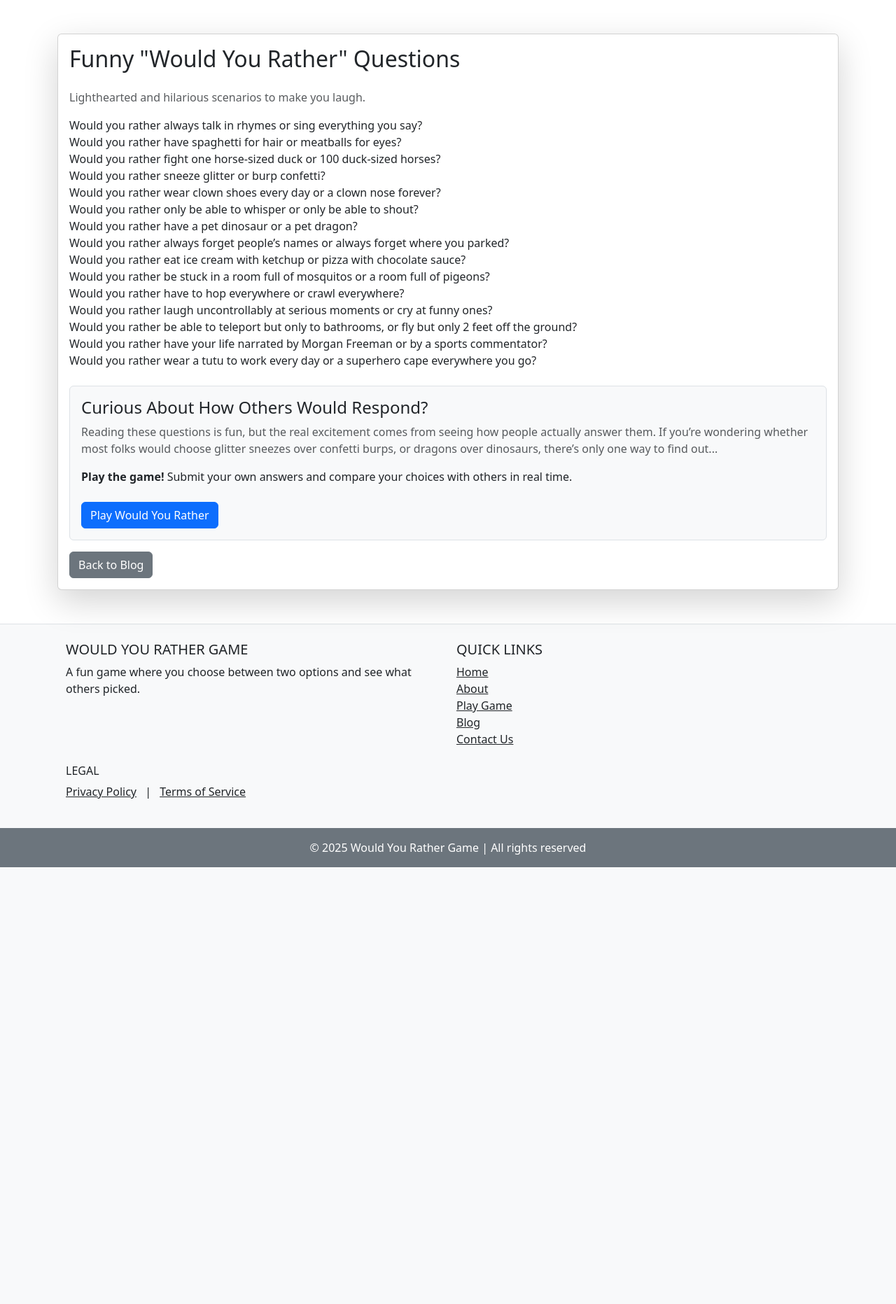
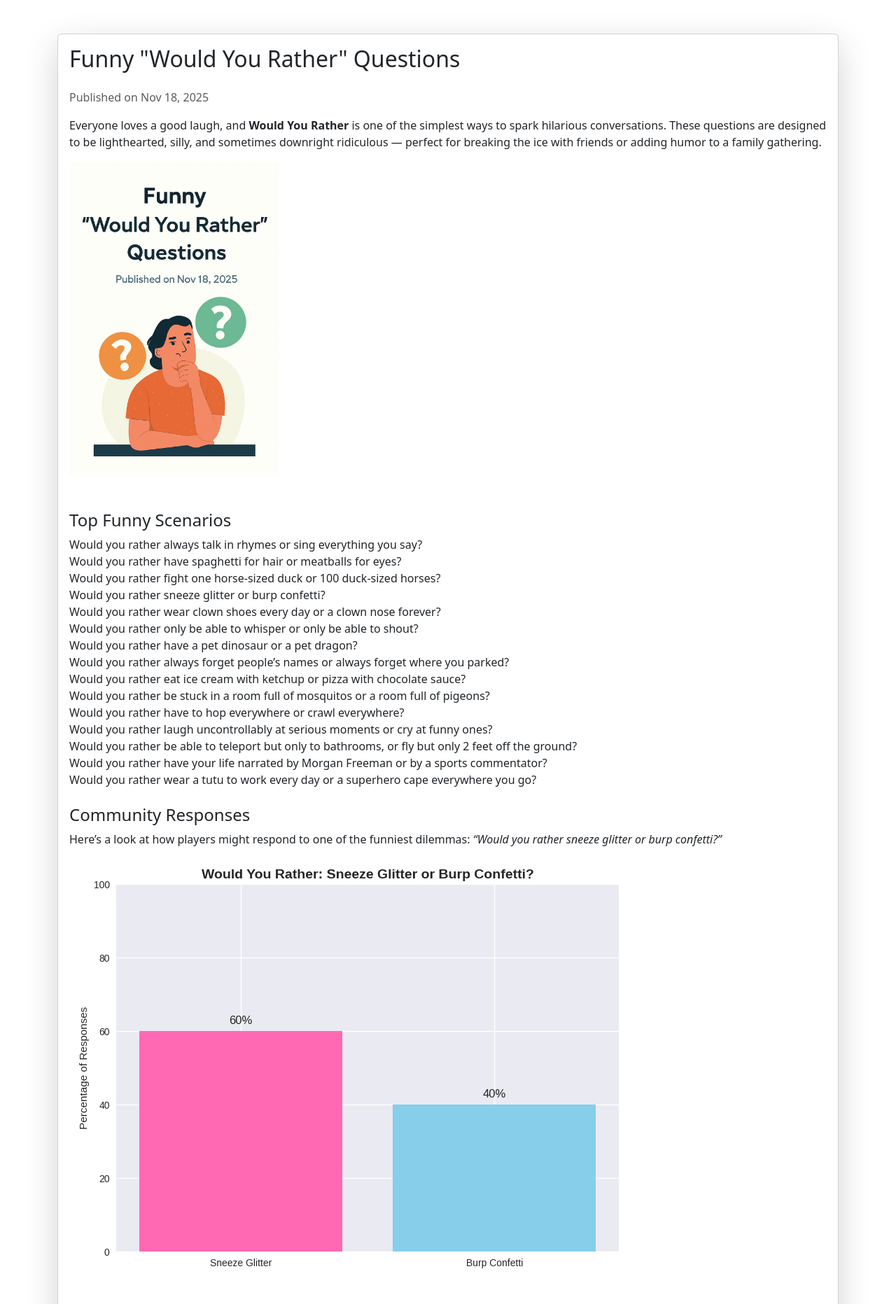
Before and after one commit to Alison9Saim/pythonProject, a Flask app: page /blog/funny in a window 1280 px wide. Shown: the part 57-1920 px from the top of the page at 70% size. Before the commit the page ends 1296 px from the top, so only its background shows below. Run offline with Flask 3, Linux system fonts and the light colour scheme; some libraries are stand-ins or nearby versions.

Commit message:
updated blog posts and added images

```diff
--- a/templates/blog/funny.html
+++ b/templates/blog/funny.html
@@ -6,8 +6,20 @@
 <div class="card shadow-lg">
   <div class="card-body">
     <h2 class="mb-4">Funny "Would You Rather" Questions</h2>
-    <p class="text-muted">Lighthearted and hilarious scenarios to make you laugh.</p>
+    <p class="text-muted">Published on Nov 18, 2025</p>
 
+    <p>
+      Everyone loves a good laugh, and <strong>Would You Rather</strong> is one of the simplest ways
+      to spark hilarious conversations. These questions are designed to be lighthearted, silly,
+      and sometimes downright ridiculous — perfect for breaking the ice with friends or adding
+      humor to a family gathering.
+    </p>
+
+    <!-- Funny illustration -->
+    <img src="{{ url_for('static', filename='images/duck_vs_horses.png') }}"
+          alt="Funny Would You Rather Questions" style="width: 300px;" class="rounded mb-4">
+
+    <h4 class="mt-4">Top Funny Scenarios</h4>
     <ul class="list-unstyled">
       <li>Would you rather always talk in rhymes or sing everything you say?</li>
       <li>Would you rather have spaghetti for hair or meatballs for eyes?</li>
@@ -26,7 +38,22 @@
       <li>Would you rather wear a tutu to work every day or a superhero cape everywhere you go?</li>
     </ul>
 
-    <!-- New section encouraging gameplay -->
+    <h4 class="mt-4">Community Responses</h4>
+    <p>
+      Here’s a look at how players might respond to one of the funniest dilemmas:
+      <em>“Would you rather sneeze glitter or burp confetti?”</em>
+    </p>
+    <img src="{{ url_for('static', filename='images/would_you_rather_chart.png') }}"
+         alt="Glitter vs Confetti Responses Chart" class="img-fluid rounded mb-4">
+
+    <h4 class="mt-4">Why These Questions Work</h4>
+    <p>
+      Funny "Would You Rather" questions exaggerate everyday situations and push them into absurd territory.
+      Choosing between glitter sneezes and confetti burps is not just silly — it highlights how humor helps
+      us cope with awkward or impossible choices. These scenarios encourage creativity, laughter, and playful debate.
+    </p>
+
+    <!-- Gameplay encouragement -->
     <div class="mt-4 p-3 border rounded bg-light">
       <h4>Curious About How Others Would Respond?</h4>
       <p class="text-muted">
@@ -38,6 +65,16 @@
       <a href="{{ url_for('index') }}" class="btn btn-primary mt-2">Play Would You Rather</a>
     </div>
 
+    <!-- Community guidelines -->
+    <div class="mt-4 p-3 border rounded bg-warning-subtle">
+      <h4>Community Guidelines</h4>
+      <p>
+        We welcome creativity and humor, but please keep submissions respectful.
+        Any questions that are inappropriate, offensive, or break our rules will be removed
+        from the game and the website. Our goal is to keep the experience fun and safe for everyone.
+      </p>
+    </div>
+
     <a href="{{ url_for('blog') }}" class="btn btn-secondary mt-3">Back to Blog</a>
   </div>
 </div>
```
Also changed, not shown: templates/blog/post3.html (+33 -1 lines), static/images/duck_vs_horses.png (added), static/images/personality_chart.png (added), static/images/would_you_rather_chart.png (added).
